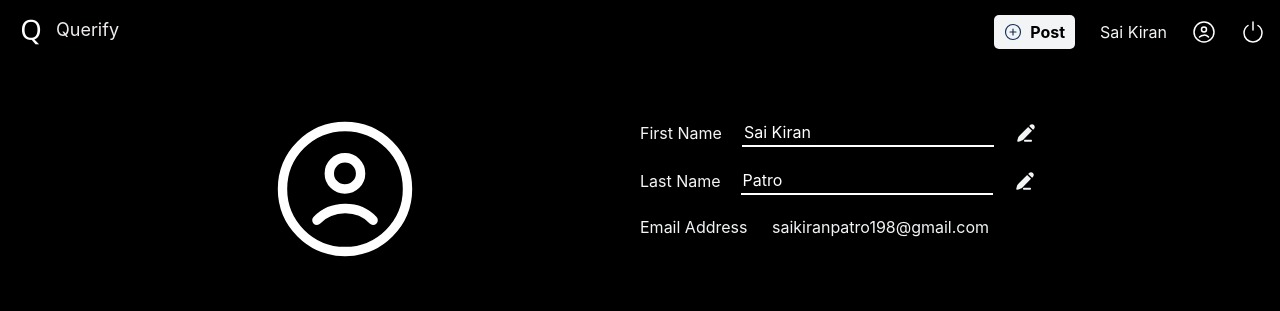
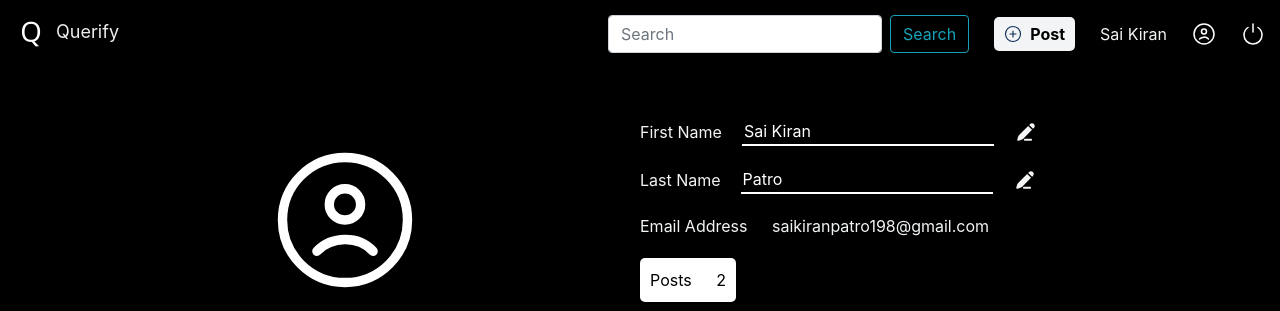
Before and after one commit to saikiran-patro/Querify, a Flask app: page /profile in a window 1280 px wide. Shown: the top 311 px of the page. Run offline with Flask 3, Linux system fonts and the light colour scheme; a user stored in the database is signed in; some libraries are stand-ins or nearby versions.

Commit message:
Search Functionality and Improved Profile UI

```diff
--- a/Website/static/Css/styles.css
+++ b/Website/static/Css/styles.css
@@ -608,7 +608,7 @@ h2{
 
     width: 50%;
     display: flex;
-    align-items: center;
+
     flex-direction: column;
     color:var(--fontColor);
 
@@ -651,7 +651,14 @@ h2{
 #profileEmailId{
     cursor:not-allowed;
 }
+#postCounts{
 
+    background: white;
+    width: fit-content;
+    color: black;
+    padding: 10px;
+    border-radius: 5px;
+}
 .profilePosts{
     display: flex;
     flex-wrap: wrap;
@@ -728,6 +735,9 @@ h2{
     display: flex;
     flex-direction: column;
     justify-content: space-between;
+    -webkit-box-shadow: 10px 6px 37px -24px rgba(0,0,0,0.75);
+    -moz-box-shadow: 10px 6px 37px -24px rgba(0,0,0,0.75);
+    box-shadow: 10px 6px 37px -24px rgba(0,0,0,0.75);
 }
 .deleteForm form{
     display: flex;
--- a/Website/templates/Comment.html
+++ b/Website/templates/Comment.html
@@ -24,6 +24,10 @@
           <span style="font-size: 18px;;">Querify</span>
         </div>
         <div class="rightHeader">
+            <form action="/search" method="POST" class="form-inline my-2 my-lg-0">
+                <input class="form-control mr-sm-2" type="search" placeholder="Search" name="search" aria-label="Search">
+                <button class="btn btn-outline-info my-2 my-sm-0" type="submit">Search</button>
+              </form>
           <button class="postButton" onclick="window.location.href='/post'"><img src="{{ url_for('static', filename='Images/Post.svg')}}"/>Post</button>
           {% if current_user.is_authenticated %}
 
--- a/Website/templates/Home.html
+++ b/Website/templates/Home.html
@@ -20,6 +20,11 @@
         <span style="font-size: 18px;;">Querify</span>
       </div>
       <div class="rightHeader">
+
+        <form action="/search" method="POST" class="form-inline my-2 my-lg-0">
+          <input class="form-control mr-sm-2" type="search" placeholder="Search" name="search" aria-label="Search">
+          <button class="btn btn-outline-info my-2 my-sm-0" type="submit">Search</button>
+        </form>
         <button class="postButton" onclick="window.location.href='/post'"><img src="{{ url_for('static', filename='Images/Post.svg')}}"/>Post</button>
         {% if current_user.is_authenticated %}
 
--- a/Website/templates/Post.html
+++ b/Website/templates/Post.html
@@ -27,6 +27,10 @@
           <span style="font-size: 18px;;">Querify</span>
         </div>
         <div class="rightHeader">
+          <form action="/search" method="POST" class="form-inline my-2 my-lg-0">
+            <input class="form-control mr-sm-2" type="search" placeholder="Search" name="search" aria-label="Search">
+            <button class="btn btn-outline-info my-2 my-sm-0" type="submit">Search</button>
+          </form>
           <button class="postButton" onclick="window.location.href='/post'"><img src="{{ url_for('static', filename='Images/Post.svg')}}"/>Post</button>
           {% if current_user.is_authenticated %}
 
--- a/Website/templates/Profile.html
+++ b/Website/templates/Profile.html
@@ -20,6 +20,10 @@
         <span style="font-size: 18px;;">Querify</span>
       </div>
       <div class="rightHeader">
+        <form action="/search" method="POST" class="form-inline my-2 my-lg-0">
+            <input class="form-control mr-sm-2" type="search" placeholder="Search" name="search" aria-label="Search">
+            <button class="btn btn-outline-info my-2 my-sm-0" type="submit">Search</button>
+          </form>
         <button class="postButton" onclick="window.location.href='/post'"><img src="{{ url_for('static', filename='Images/Post.svg')}}"/>Post</button>
         {% if current_user.is_authenticated %}
 
@@ -50,6 +54,8 @@
 
             </form>
             <div class="profileDetailContainer" id="profileEmailId"><span>Email Address</span> &nbsp;{{ userDetails.emailAddress }}  </div>
+            <div class="profileDetailContainer" id='postCounts'><span>Posts</span> &nbsp;{{ postsCount}}  </div>
+
 
 
 
--- a/Website/views.py
+++ b/Website/views.py
@@ -8,8 +8,8 @@ from .models import User,get_user_id
 views=Blueprint('views',__name__)
 from sqlalchemy import func
 
-def get_likes_count():
-    all_posts=Post.query.all()
+def get_likes_count(all_posts):
+
     likesCount=[]
     for post in all_posts:
         likeCount=Likes.query.filter_by(postId=post.id).count()
@@ -39,7 +39,7 @@ def get_user_info(fetchRequest):
 
     all_posts=Post.query.all() if fetchRequest=='all' else Post.query.filter_by(id=fetchRequest)
     userPostInfo=[]
-    likesCount=get_likes_count()
+    likesCount=get_likes_count(all_posts)
     index=0
     for post in all_posts:
 
@@ -327,3 +327,35 @@ def delete():
     db.session.commit()
 
     return redirect('/profile')
+
+@views.route('/search', methods=['POST'])
+@login_required
+def search():
+    if request.method == 'POST':
+        data=request.form
+        searchQuery=data.get('search')
+
+        userPostInfo,all_posts =get_user_info('all')
+        filtered_posts=[]
+        filteredPostInfo=[]
+
+        for post in all_posts:
+            if searchQuery.lower() in post.title.lower() or searchQuery in post.content.lower():
+                filtered_posts.append(post)
+            index=0
+        likesCount=get_likes_count(filtered_posts)
+
+
+        for post in filtered_posts:
+
+            user=User.query.filter_by(id=post.userId).first()
+            user_id = get_user_id()
+            record = Likes.query.filter_by(postId=post.id, userId=user_id).first()
+            record = True if record else False
+            userObject={'userFullName':user.firstName+" "+user.lastName,'postedDate':"-".join(str(post.date)[0:10].split('-')[::-1]),'postLikes':likesCount[index],'postId':post.id,'postLiked':record}
+            filteredPostInfo.append(userObject)
+            index+=1
+
+        return render_template('Home.html', all_posts=filtered_posts,users=filteredPostInfo, postCategory=True)
+    else:
+        return '404 Not Found',404
```
Also changed, not shown: instance/database.db.
